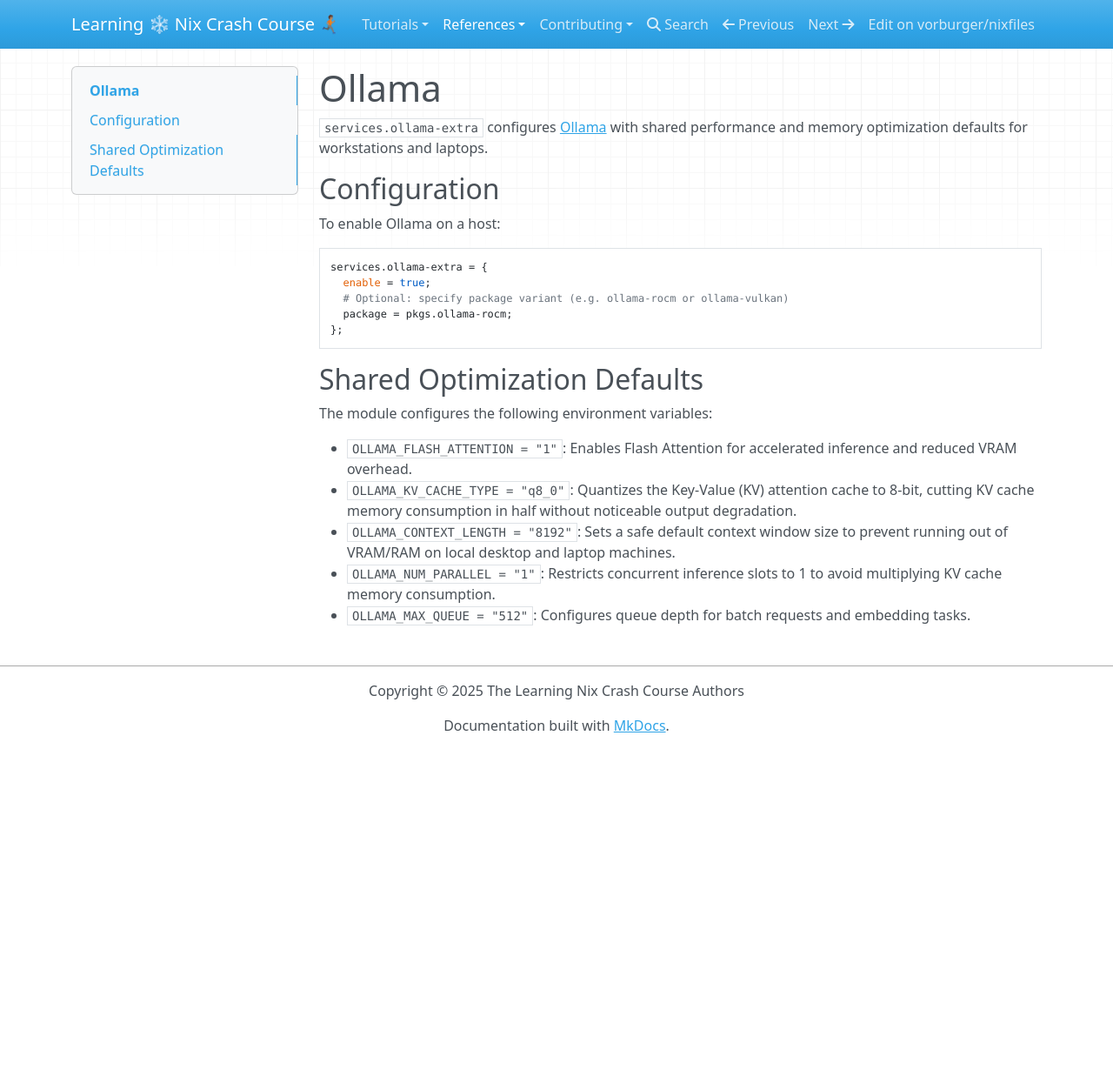
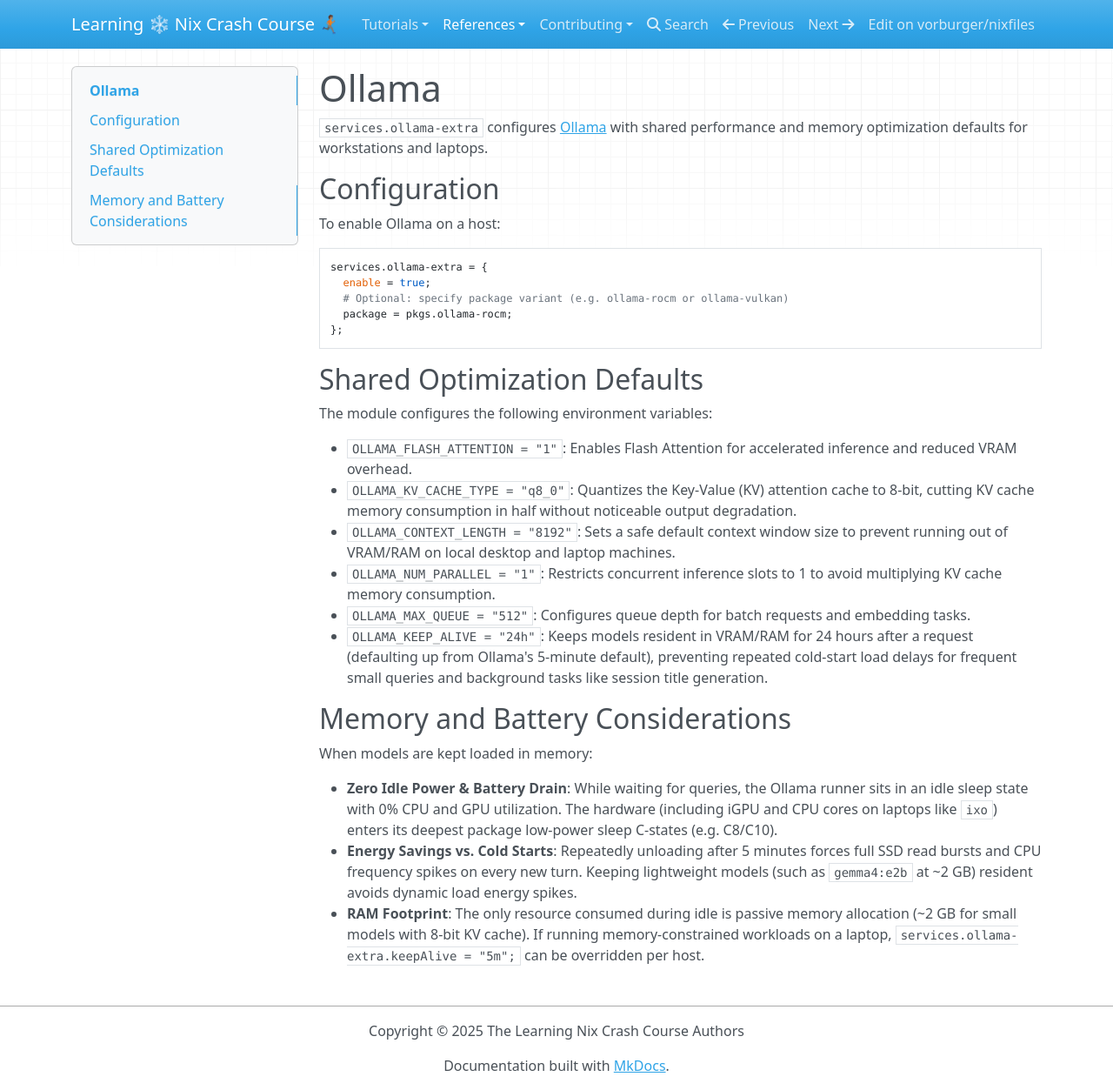
Before and after one commit to vorburger/nixfiles, an MkDocs documentation site: the page built from docs/docs/reference/ollama.md, in a window 1280 px wide and 1253 px high. Shown: the whole window at 87% size. Built offline with MkDocs 1.6.1, drawn with Linux system fonts in a browser that asks for light colours; nearby versions of some CDN libraries.

Commit message:
ai: Route Hermes session title generation to local Gemma 4 on Ollama and add keepAlive

```diff
--- a/docs/docs/reference/ollama.md
+++ b/docs/docs/reference/ollama.md
@@ -23,3 +23,12 @@ The module configures the following environment variables:
 - `OLLAMA_CONTEXT_LENGTH = "8192"`: Sets a safe default context window size to prevent running out of VRAM/RAM on local desktop and laptop machines.
 - `OLLAMA_NUM_PARALLEL = "1"`: Restricts concurrent inference slots to 1 to avoid multiplying KV cache memory consumption.
 - `OLLAMA_MAX_QUEUE = "512"`: Configures queue depth for batch requests and embedding tasks.
+- `OLLAMA_KEEP_ALIVE = "24h"`: Keeps models resident in VRAM/RAM for 24 hours after a request (defaulting up from Ollama's 5-minute default), preventing repeated cold-start load delays for frequent small queries and background tasks like session title generation.
+
+## Memory and Battery Considerations
+
+When models are kept loaded in memory:
+
+- **Zero Idle Power & Battery Drain**: While waiting for queries, the Ollama runner sits in an idle sleep state with 0% CPU and GPU utilization. The hardware (including iGPU and CPU cores on laptops like `ixo`) enters its deepest package low-power sleep C-states (e.g. C8/C10).
+- **Energy Savings vs. Cold Starts**: Repeatedly unloading after 5 minutes forces full SSD read bursts and CPU frequency spikes on every new turn. Keeping lightweight models (such as `gemma4:e2b` at ~2 GB) resident avoids dynamic load energy spikes.
+- **RAM Footprint**: The only resource consumed during idle is passive memory allocation (~2 GB for small models with 8-bit KV cache). If running memory-constrained workloads on a laptop, `services.ollama-extra.keepAlive = "5m";` can be overridden per host.
```
Also changed, not shown: docs/docs/reference/hermes.md (+1 -0 lines), 2 other files.
